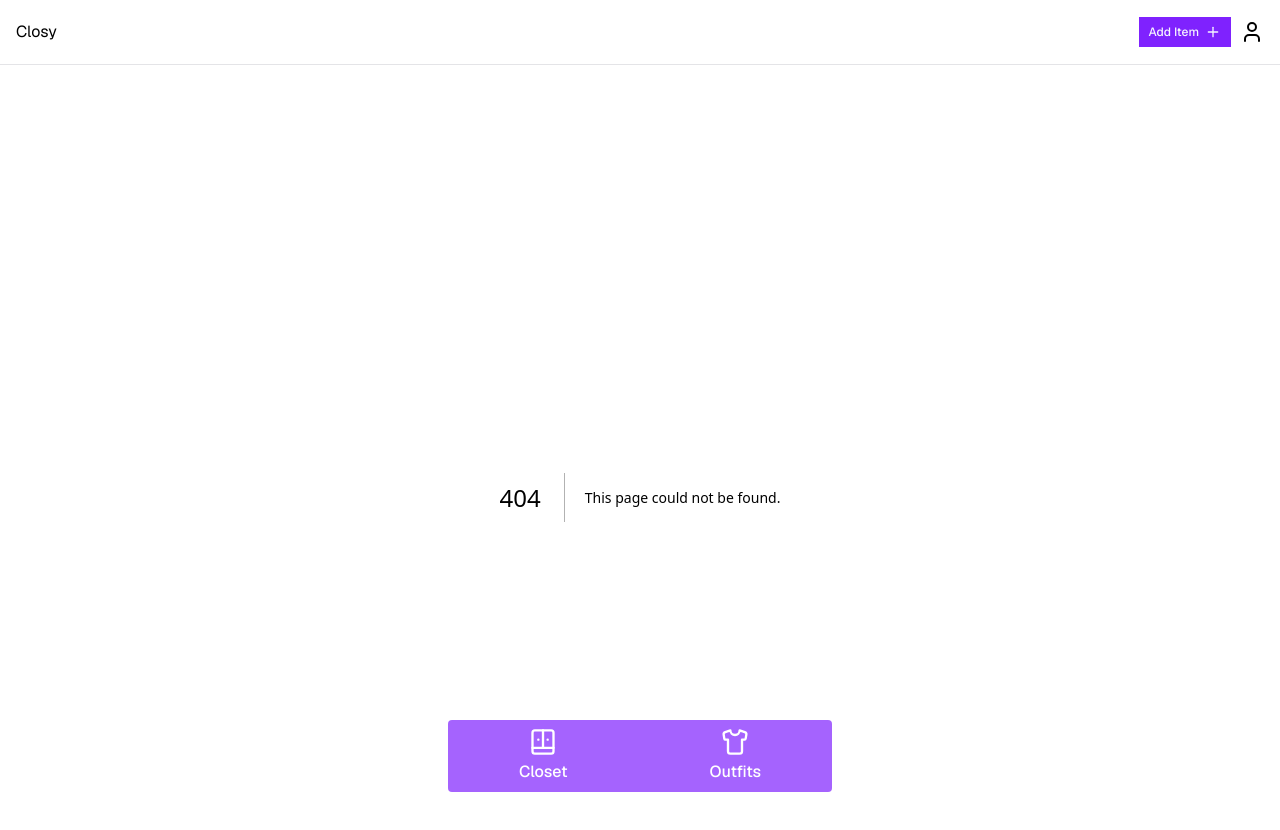
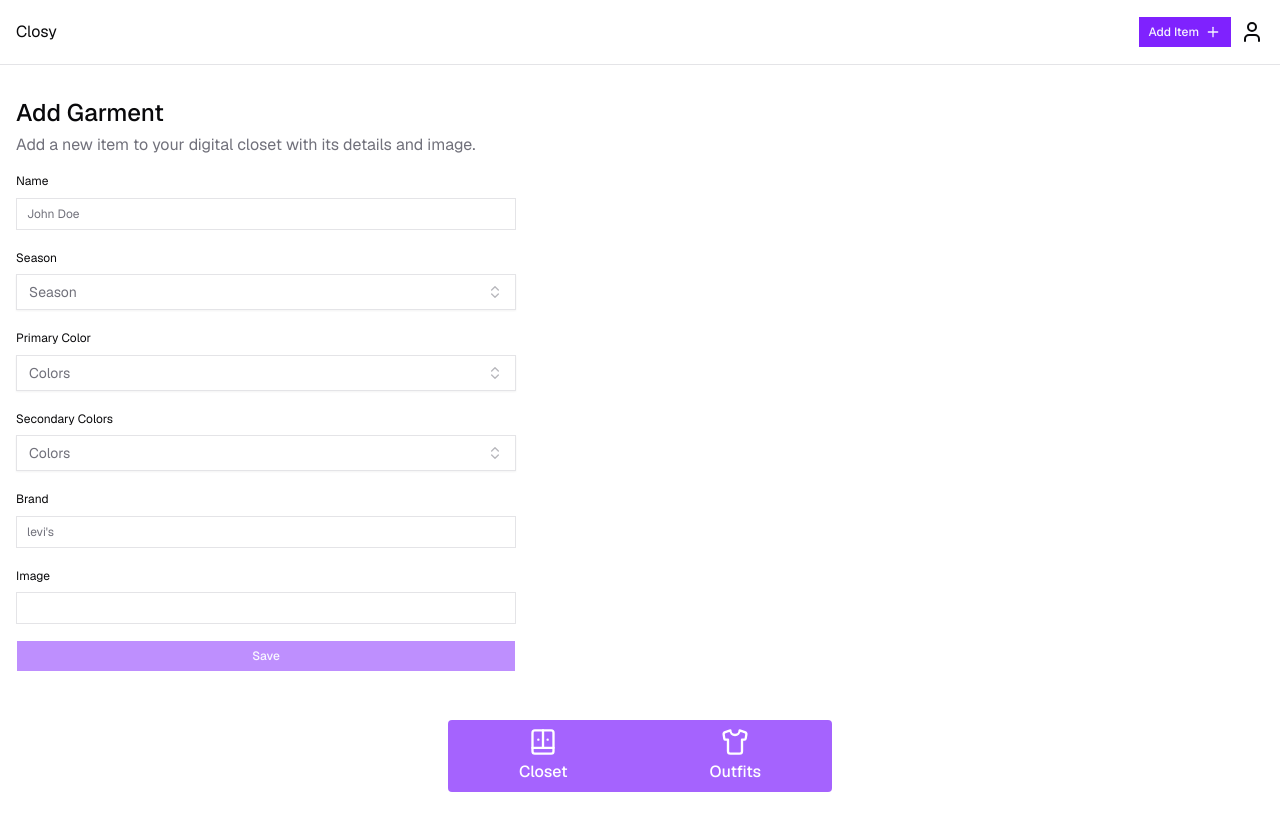
Before and after one commit to yahrour/digital-closet, a Next.js app: page /garments/new in a window 1280 px wide. Before the commit this address had no page. Shown: the top 830 px of the page. After the commit the page ends 800 px from the top, so only its background shows below. Built offline with nearby package versions, Linux system fonts and the light colour scheme.

Commit message:
Fetch user garment colors, update navbar UI, and add new garment page

```diff
--- a/actions/db.ts
+++ b/actions/db.ts
@@ -1,22 +1,28 @@
 import { query } from "@/lib/db";
 import { cacheTag } from "next/cache";
 
-export async function getColors() {
+export async function getColors({ user_id }: { user_id: string | undefined }) {
   "use cache";
   cacheTag("colors");
 
+  if (!user_id) {
+    return null;
+  }
+
   try {
     const { rows } = await query(
-      "SELECT primary_color, secondary_color FROM garments",
+      "SELECT primary_color, secondary_colors::text[] AS secondary_colors FROM garments WHERE user_id=$1",
+      [user_id],
     );
+
     const colors: string[] = [];
     for (let i = 0; i < rows.length; i++) {
       if (!colors.includes(rows[i].primary_color)) {
         colors.push(rows[i].primary_color);
       }
-      for (let j = 0; j < rows[i].secondary_color.length; j++) {
-        if (!colors.includes(rows[i].secondary_color[j])) {
-          colors.push(rows[i].secondary_color[j]);
+      for (let j = 0; j < rows[i].secondary_colors.length; j++) {
+        if (!colors.includes(rows[i].secondary_colors[j])) {
+          colors.push(rows[i].secondary_colors[j]);
         }
       }
     }
--- /dev/null
+++ b/app/garments/new/page.tsx
@@ -0,0 +1,272 @@
+"use client";
+
+import { Button } from "@/components/ui/button";
+import {
+  Field,
+  FieldDescription,
+  FieldError,
+  FieldGroup,
+  FieldLabel,
+  FieldLegend,
+  FieldSet,
+} from "@/components/ui/field";
+import { Input } from "@/components/ui/input";
+import { newGarmentSchema } from "@/schemas";
+import { Controller, useForm } from "react-hook-form";
+import z from "zod";
+import { zodResolver } from "@hookform/resolvers/zod";
+import { useState } from "react";
+
+import {
+  MultiSelect,
+  MultiSelectContent,
+  MultiSelectGroup,
+  MultiSelectItem,
+  MultiSelectTrigger,
+  MultiSelectValue,
+} from "@/components/ui/multi-select";
+
+import { colorsType, seasonsType } from "@/constants";
+
+type newGarmentSchemaType = z.infer<typeof newGarmentSchema>;
+
+export default function New() {
+  const form = useForm<newGarmentSchemaType>({
+    resolver: zodResolver(newGarmentSchema),
+    mode: "onSubmit",
+    defaultValues: {
+      name: "",
+      season: "",
+      primaryColor: "",
+      secondaryColors: [],
+      brand: "",
+      imageUrl: "",
+    },
+  });
+  const [message, setMessage] = useState<{
+    message: string | undefined;
+    isError: boolean;
+  } | null>(null);
+  const [isPending, setIsPendig] = useState(false);
+
+  const onSubmit = async (formData: newGarmentSchemaType) => {
+    console.log("formatdata: ", formData);
+  };
+
+  return (
+    <form
+      onSubmit={form.handleSubmit(onSubmit)}
+      className="space-y-4 w-full max-w-125"
+    >
+      <FieldSet className="w-full">
+        <FieldLegend className="md:text-2xl! max-md:text-xl!">
+          Add Garment
+        </FieldLegend>
+        <FieldDescription className="md:text-base">
+          Add a new item to your digital closet with its details and image.
+        </FieldDescription>
+        <FieldGroup>
+          <Controller
+            name="name"
+            control={form.control}
+            render={({ field, fieldState }) => (
+              <Field data-invalid={fieldState.invalid}>
+                <FieldLabel htmlFor="name">Name</FieldLabel>
+                <Input
+                  {...field}
+                  aria-invalid={fieldState.invalid}
+                  id="name"
+                  autoComplete="off"
+                  placeholder="John Doe"
+                />
+
+                {fieldState.invalid && (
+                  <FieldError errors={[fieldState.error]} />
+                )}
+              </Field>
+            )}
+          />
+          <Controller
+            name="season"
+            control={form.control}
+            render={({ field, fieldState }) => (
+              <Field data-invalid={fieldState.invalid}>
+                <FieldLabel htmlFor="season">Season</FieldLabel>
+
+                <MultiSelect
+                  single
+                  values={field.value ? [field.value] : []}
+                  onValuesChange={(values) => {
+                    field.onChange(values[0] ?? "");
+                  }}
+                >
+                  <MultiSelectTrigger className="flex-1">
+                    <MultiSelectValue
+                      id="season"
+                      {...field}
+                      aria-invalid={fieldState.invalid}
+                      overflowBehavior="cutoff"
+                      placeholder="Season"
+                    />
+                  </MultiSelectTrigger>
+                  <MultiSelectContent>
+                    <MultiSelectGroup>
+                      {seasonsType?.map((season) => (
+                        <MultiSelectItem key={season} value={season}>
+                          {season}
+                        </MultiSelectItem>
+                      ))}
+                    </MultiSelectGroup>
+                  </MultiSelectContent>
+                </MultiSelect>
+                {fieldState.invalid && (
+                  <FieldError errors={[fieldState.error]} />
+                )}
+              </Field>
+            )}
+          />
+
+          <Controller
+            name="primaryColor"
+            control={form.control}
+            render={({ field, fieldState }) => (
+              <Field data-invalid={fieldState.invalid}>
+                <FieldLabel htmlFor="primaryColor">Primary Color</FieldLabel>
+                <MultiSelect
+                  single
+                  values={field.value ? [field.value] : []}
+                  onValuesChange={(values) => {
+                    field.onChange(values[0] ?? "");
+                  }}
+                >
+                  <MultiSelectTrigger className="flex-1">
+                    <MultiSelectValue
+                      id="primaryColors"
+                      {...field}
+                      aria-invalid={fieldState.invalid}
+                      overflowBehavior="cutoff"
+                      placeholder="Colors"
+                    />
+                  </MultiSelectTrigger>
+                  <MultiSelectContent>
+                    <MultiSelectGroup>
+                      {colorsType?.map((color) => (
+                        <MultiSelectItem key={color} value={color}>
+                          {color}
+                        </MultiSelectItem>
+                      ))}
+                    </MultiSelectGroup>
+                  </MultiSelectContent>
+                </MultiSelect>
+                {fieldState.invalid && (
+                  <FieldError errors={[fieldState.error]} />
+                )}
+              </Field>
+            )}
+          />
+
+          <Controller
+            name="secondaryColors"
+            control={form.control}
+            render={({ field, fieldState }) => (
+              <Field data-invalid={fieldState.invalid}>
+                <FieldLabel htmlFor="secondaryColors">
+                  Secondary Colors
+                </FieldLabel>
+                <MultiSelect
+                  values={field.value}
+                  onValuesChange={field.onChange}
+                >
+                  <MultiSelectTrigger
+                    id="secondaryColors"
+                    {...field}
+                    aria-invalid={fieldState.invalid}
+                    className="flex-1"
+                  >
+                    <MultiSelectValue
+                      overflowBehavior="cutoff"
+                      placeholder="Colors"
+                    />
+                  </MultiSelectTrigger>
+                  <MultiSelectContent>
+                    <MultiSelectGroup>
+                      {colorsType?.map((color) => (
+                        <MultiSelectItem key={color} value={color}>
+                          {color}
+                        </MultiSelectItem>
+                      ))}
+                    </MultiSelectGroup>
+                  </MultiSelectContent>
+                </MultiSelect>
+                {fieldState.invalid && (
+                  <FieldError errors={[fieldState.error]} />
+                )}
+              </Field>
+            )}
+          />
+
+          <Controller
+            name="brand"
+            control={form.control}
+            render={({ field, fieldState }) => (
+              <Field data-invalid={fieldState.invalid}>
+                <FieldLabel htmlFor="brand">Brand</FieldLabel>
+                <Input
+                  {...field}
+                  aria-invalid={fieldState.invalid}
+                  id="brand"
+                  value={undefined}
+                  type="text"
+                  autoComplete="off"
+                  placeholder="levi's"
+                />
+                {fieldState.invalid && (
+                  <FieldError errors={[fieldState.error]} />
+                )}
+              </Field>
+            )}
+          />
+
+          <Controller
+            name="imageUrl"
+            control={form.control}
+            render={({ field, fieldState }) => (
+              <Field data-invalid={fieldState.invalid}>
+                <FieldLabel htmlFor="image">Image</FieldLabel>
+                <Input
+                  {...field}
+                  aria-invalid={fieldState.invalid}
+                  id="image"
+                  value={undefined}
+                  type="text"
+                  autoComplete="off"
+                  placeholder=""
+                />
+                {fieldState.invalid && (
+                  <FieldError errors={[fieldState.error]} />
+                )}
+              </Field>
+            )}
+          />
+        </FieldGroup>
+      </FieldSet>
+
+      <div>
+        {message && message.isError && <FieldError errors={[message]} />}
+        {message && !message.isError && (
+          <p className="text-green-500 text-xs font-normal">
+            {message.message}
+          </p>
+        )}
+      </div>
+
+      <Button
+        disabled={!form.formState.isDirty || isPending}
+        type="submit"
+        className="w-full cursor-pointer"
+      >
+        Save
+      </Button>
+    </form>
+  );
+}
--- a/components/Home/CategorySelector.tsx
+++ b/components/Home/CategorySelector.tsx
@@ -7,9 +7,13 @@ import {
   MultiSelectTrigger,
   MultiSelectValue,
 } from "@/components/ui/multi-select";
+import { seasonsType } from "@/constants";
+import { auth } from "@/lib/auth";
+import { headers } from "next/headers";
 
 export default async function CategorySelector() {
-  const colors = await getColors();
+  const session = await auth.api.getSession({ headers: await headers() });
+  const colors = await getColors({ user_id: session?.user.id });
 
   return (
     <div className="border-b border-dashed pb-2 flex justify-between items-center w-full md:gap-12 sm:gap-8 max-sm:gap-4">
@@ -36,10 +40,11 @@ export default async function CategorySelector() {
         </MultiSelectTrigger>
         <MultiSelectContent>
           <MultiSelectGroup>
-            <MultiSelectItem value="spring">Spring</MultiSelectItem>
-            <MultiSelectItem value="summer">Summer</MultiSelectItem>
-            <MultiSelectItem value="autumn">Autumn</MultiSelectItem>
-            <MultiSelectItem value="winter">Winter</MultiSelectItem>
+            {seasonsType.map((season) => (
+              <MultiSelectItem key={season} value={season}>
+                {season}
+              </MultiSelectItem>
+            ))}
           </MultiSelectGroup>
         </MultiSelectContent>
       </MultiSelect>
--- a/components/Navbar.tsx
+++ b/components/Navbar.tsx
@@ -8,9 +8,11 @@ export default function Navbar() {
       <Link href="/">Closy</Link>
       <ul className="flex justify-between items-center gap-2">
         <li>
-          <Button className="cursor-pointer">
-            Add Item <Plus />
-          </Button>
+          <Link href="/garments/new">
+            <Button className="cursor-pointer">
+              Add Item <Plus />
+            </Button>
+          </Link>
         </li>
         <li>
           <Link href="/account" prefetch={false}>
--- a/components/ui/select.tsx
+++ b/components/ui/select.tsx
@@ -159,7 +159,7 @@ function SelectScrollUpButton({
     <SelectPrimitive.ScrollUpArrow
       data-slot="select-scroll-up-button"
       className={cn(
-        "bg-popover z-10 flex cursor-default items-center justify-center py-1 [&_svg:not([class*='size-'])]:size-4 top-0 w-full hidden!",
+        "bg-popover z-10 flex cursor-default items-center justify-center py-1 [&_svg:not([class*='size-'])]:size-4 top-0 w-full",
         className,
       )}
       {...props}
@@ -177,7 +177,7 @@ function SelectScrollDownButton({
     <SelectPrimitive.ScrollDownArrow
       data-slot="select-scroll-down-button"
       className={cn(
-        "bg-popover z-10 flex cursor-default items-center justify-center py-1 [&_svg:not([class*='size-'])]:size-4 bottom-0 w-full hidden!",
+        "bg-popover z-10 flex cursor-default items-center justify-center py-1 [&_svg:not([class*='size-'])]:size-4 bottom-0 w-full",
         className,
       )}
       {...props}
--- /dev/null
+++ b/constants/index.ts
@@ -0,0 +1,16 @@
+export const colorsType = [
+  "black",
+  "white",
+  "gray",
+  "blue",
+  "red",
+  "green",
+  "yellow",
+  "brown",
+  "beige",
+  "pink",
+  "purple",
+  "orange",
+];
+
+export const seasonsType = ["spring", "summer", "autumn", "winter"];
--- a/schemas/index.ts
+++ b/schemas/index.ts
@@ -1,3 +1,4 @@
+import { colorsType, seasonsType } from "@/constants";
 import z from "zod";
 
 export const signUpSchema = z
@@ -59,3 +60,12 @@ export const accountDetailsSchema = z
       }
     }
   });
+
+export const newGarmentSchema = z.object({
+  name: z.string().min(1, "please set a name").max(50, "name too long"),
+  season: z.enum(seasonsType, "please select a season"),
+  primaryColor: z.enum(colorsType, "please select a primary color"),
+  secondaryColors: z.array(z.enum(colorsType)).optional(),
+  brand: z.string().min(1, "please set a brand name"),
+  imageUrl: z.url(),
+});
```
